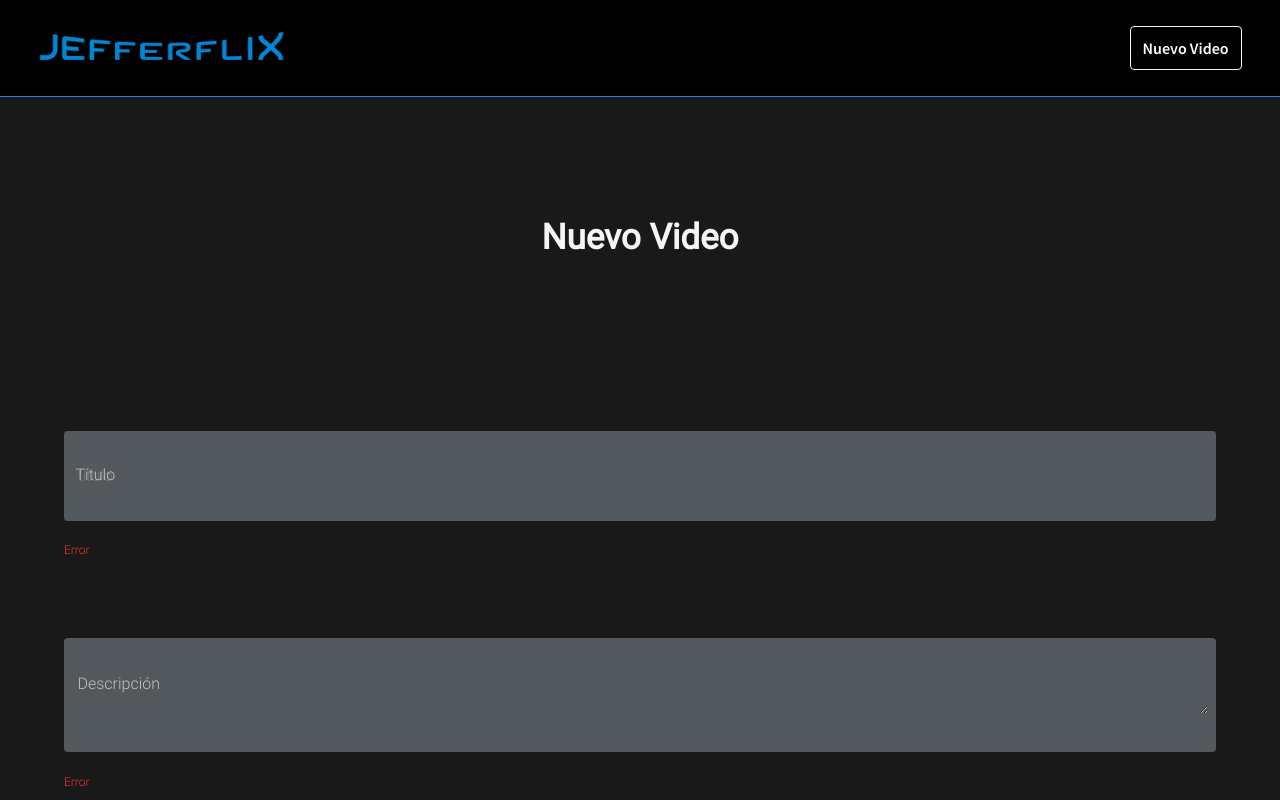
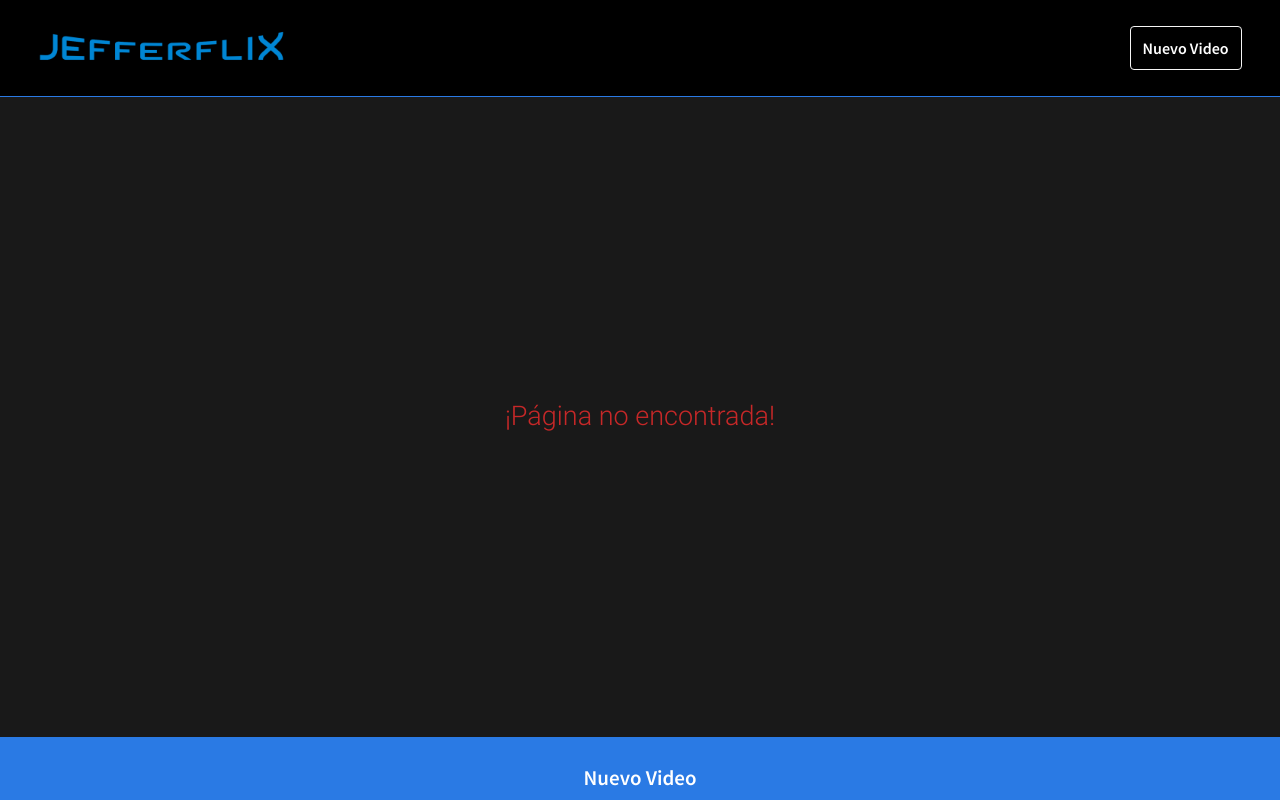
Before and after one commit to jarher/jefferflix, a React (Create React App) app in the folder client/: page /url in a window 1280 px wide. Shown: the top 800 px of the page. Built offline with nearby package versions, Linux system fonts and the light colour scheme.

Commit message:
Componente Error404 terminado

```diff
--- a/client/src/App.js
+++ b/client/src/App.js
@@ -4,7 +4,7 @@ import { Outlet, RouterProvider, createBrowserRouter } from "react-router-dom";
 import Home from "./pages/Home.jsx";
 import NewVideo from "./pages/NewVideo.jsx";
 import NewCategory from "./pages/NewCategory.jsx";
-
+import Error404 from "./pages/Error404.jsx";
 
 function App() {
   const Layout = () => {
@@ -25,7 +25,7 @@ function App() {
         { path: "/", element: <Home /> },
         { path: "/newVideo", element: <NewVideo /> },
         { path: "/newCategory", element: <NewCategory /> },
-        { path: "*", element: <NewVideo /> },
+        { path: "*", element: <Error404 /> },
       ],
     },
   ]);
--- a/client/src/pages/Error404.jsx
+++ b/client/src/pages/Error404.jsx
@@ -1,10 +1,11 @@
 import styled from "styled-components";
 import { body_big, color_error_dark } from "../components/UI/variables.js";
+import { HomeStyled } from "./Home.jsx";
 
-const ErrorContainer = styled.div`
-    display: flex;
-    align-items: center;
-    justify-content: center;
+const ErrorContainer = styled(HomeStyled)`
+  display: flex;
+  align-items: center;
+  justify-content: center;
 `;
 
 const ErrorMessage = styled.p`
@@ -13,7 +14,7 @@ const ErrorMessage = styled.p`
 `;
 
 const Error404 = () => {
-    <ErrorContainer>
+    return <ErrorContainer>
         <ErrorMessage>
             ¡Página no encontrada!
         </ErrorMessage>
```
